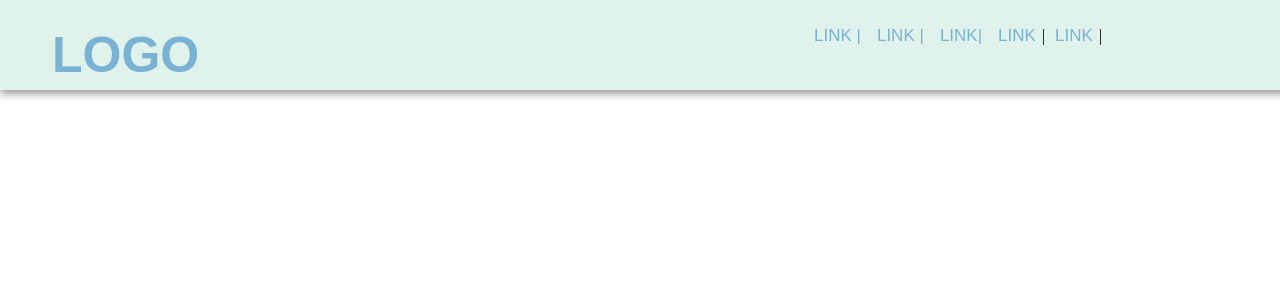
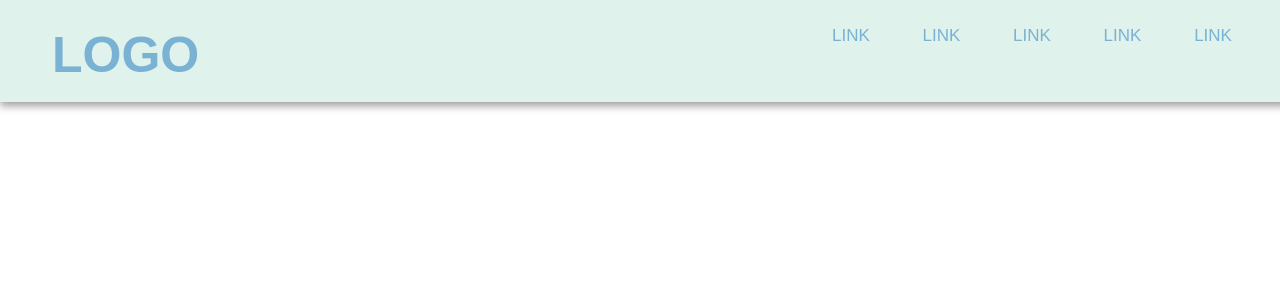
Before and after one commit to r4mir3zzz/Proyecto-Ambiente-Web-Servidor, a PHP site: page /app/config/inicio/index.html in a window 1280 px wide. Shown: the top 300 px of the page. Run offline with PHP 8.4, Linux system fonts and the light colour scheme.

Commit message:
nav bar update

```diff
--- a/app/config/inicio/index.html
+++ b/app/config/inicio/index.html
@@ -10,12 +10,12 @@
     <header>
         <nav class="nav">
             <ul>
-                <a class="logo" href="index.html" >LOGO</a>
-                <a class="nav-link" href="blog.html">LINK |</a>
-                <a class="nav-link" href="mantenimiento.html">LINK |</a>
-                <a class="nav-link" href="probarJS.HTML">LINK|</a>
-                <a class="nav-link" href="login.html">LINK</a>|
-                <a class="nav-link" href="login.html">LINK</a>|
+                <a class="logo" href="" >LOGO</a>
+                <a class="nav-link" href="#">LINK  </a>
+                <a class="nav-link" href="#">LINK </a>
+                <a class="nav-link" href="#">LINK </a>
+                <a class="nav-link" href="#">LINK </a>
+                <a class="nav-link" href="#">LINK </a>
 
             </ul>
         </nav>
--- a/app/config/inicio/style.css
+++ b/app/config/inicio/style.css
@@ -9,21 +9,13 @@ body{
 
 header{
     width: 50%;
-    height: 70px;
+    height: 82px;
     padding: 10px 60%;
     background-color: #DFF2EB;
     position: fixed;
     box-shadow: 0px 4px 8px 0px rgba(0, 0, 0, 0.384);
     top: 0;
 }
-.logo-what{
-    height: 88px;
-    margin-left: 93%;
-    position: fixed;
-    margin-top: 42%;
-    cursor: pointer;
-}
-
 .logo{
     justify-content: center;
     align-items: center;
@@ -34,24 +26,26 @@ header{
     text-decoration: none;
     font-family: Arial, Helvetica, sans-serif;
     height: 100px;
-
+    transition: transform 0.3s ease, color 0.3s ease; /* Animación suave */
 }
 .logo:hover{
-    color: rgb(204, 202, 202);
+    color: rgb(255, 255, 255);
     text-decoration: underline;
+    transform: scale(1.2); /* Aumenta el tamaño al 120% */
 }
-.nav-link{
-
+.nav-link {
     justify-content: center;
     align-items: center;
-    padding: 2px 1%;
+    padding: 2px 4%;
     font-family: Arial, Helvetica, sans-serif;
-    color:#7AB2D3;
+    color: #7AB2D3;
     font-size: 17px;
     text-decoration: none;
+    transition: transform 0.3s ease, color 0.3s ease; /* Animación suave */
 }
-/*cuando pones el cursor en el link*/
-.nav-link:hover{
+
+.nav-link:hover {
     color: rgb(255, 255, 255);
-    text-decoration:  underline;
+    text-decoration: underline;
+    transform: scale(1.2); /* Aumenta el tamaño al 120% */
 }
```
